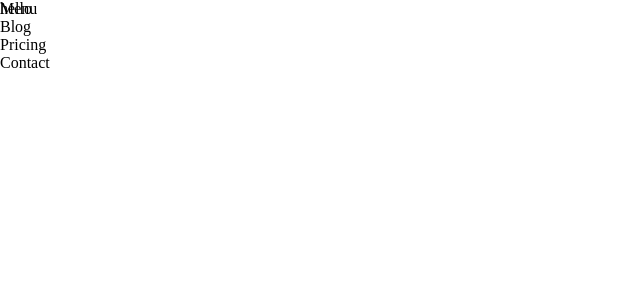
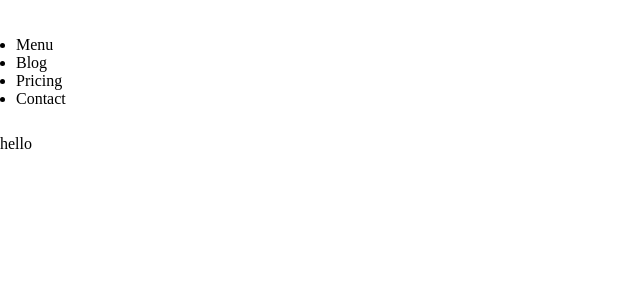
Before and after one commit to DEEBBLUE/Eatly, a React (Vite) app: page / in a window 1280 px wide. Shown: the top 300 px of the page, without its empty margins (0-640 px from the left). Built offline with nearby package versions, Linux system fonts and the light colour scheme.

Commit message:
Add flexing in style

```diff
--- a/src/templates/BasicPageTemplate/basicPageTemplate.scss
+++ b/src/templates/BasicPageTemplate/basicPageTemplate.scss
@@ -1,8 +1,12 @@
 .header__container{
-  width: 1440px;
-  height: 87px;
+  max-width: 1440px;
+  height: 135px;
 
-  position: fixed;
+  position: sticky;
   top: 0;
   left: 0;
+
+  display: flex;
+  justify-content: center;
+  align-items: center;
 }
```
